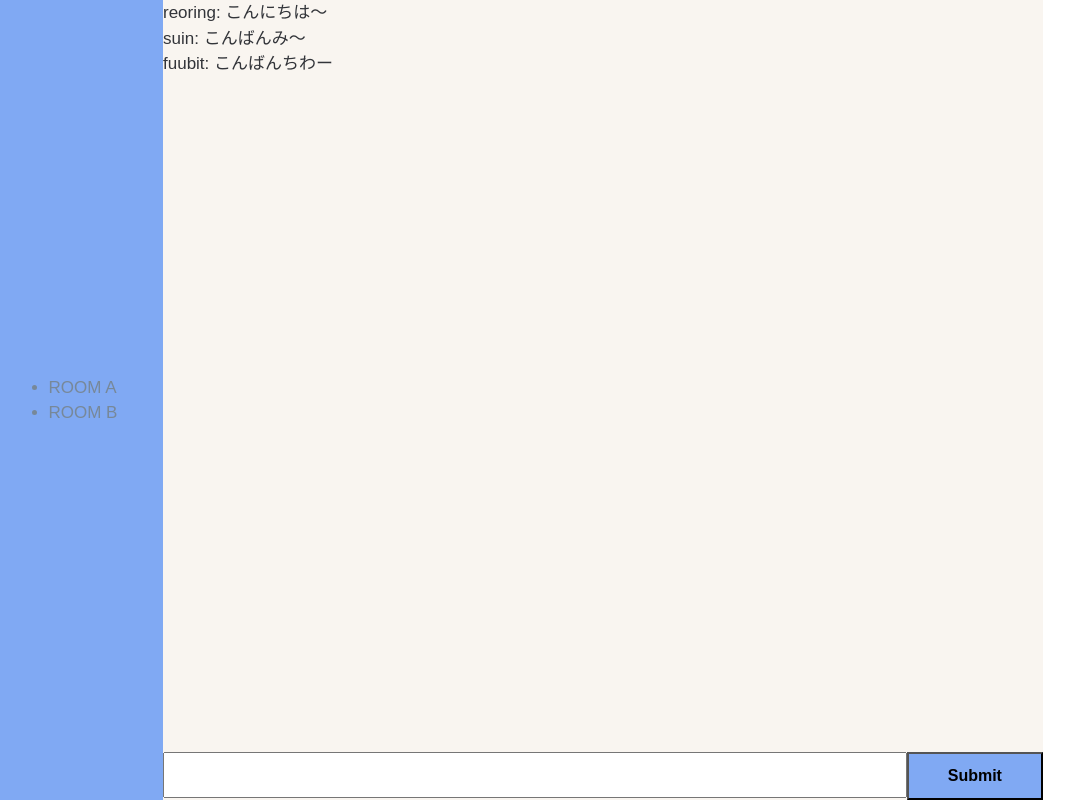
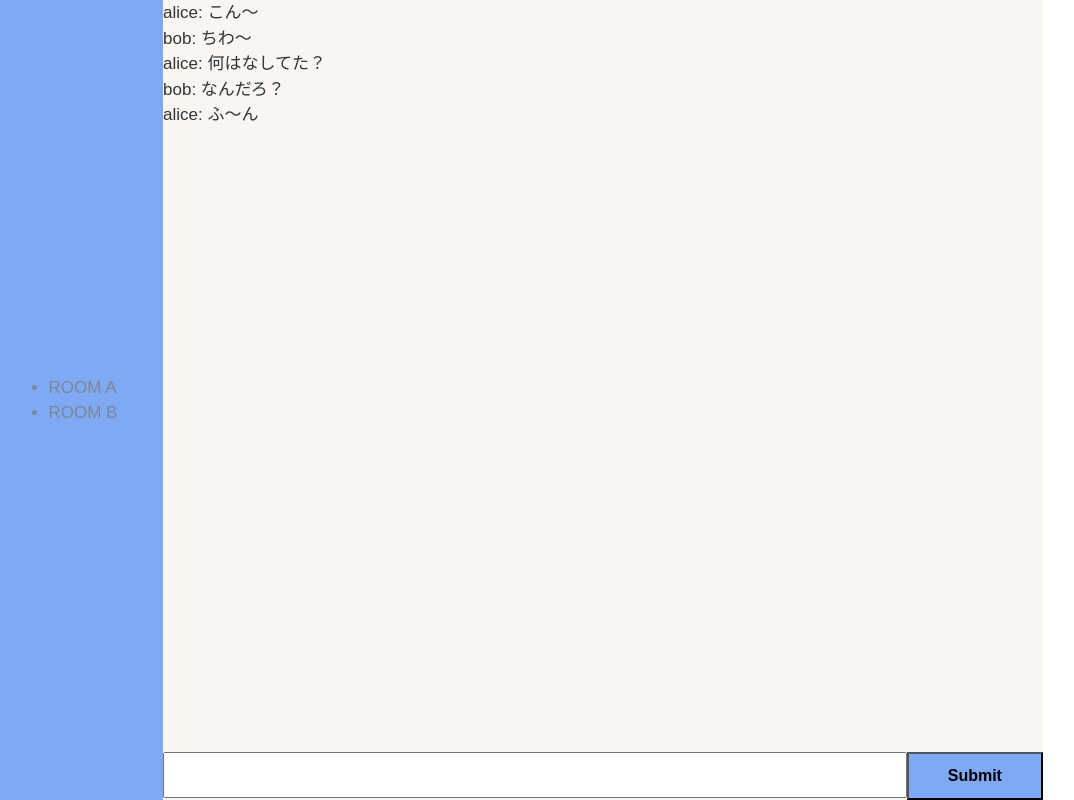
Before and after one commit to yytypescript/sample, a React (Create React App) app: page / in a window 1280 px wide. Shown: the whole page, without its empty margins (37-1111 px from the left). Built offline with nearby package versions, Linux system fonts and the light colour scheme.

Commit message:
メッセージの受信をフェイクAPIで実装

```diff
--- a/src/Chat/Chat.tsx
+++ b/src/Chat/Chat.tsx
@@ -1,16 +1,57 @@
-import React from 'react';
-import { Messages } from './Messages';
-import { Form } from './Form';
+import React, {useEffect, useState} from 'react';
+
+type Message = {
+  messageId: number
+  userName: string
+  text: string
+}
+type Messages = ReadonlyArray<Message>
+
+class FakeMessageAPI {
+  private onMessageListener = (message: Message): void => {
+  }
+
+  async playDummyMessages(): Promise<void> {
+    await new Promise(resolve => setTimeout(resolve, 2000))
+    this.onMessageListener({messageId: 4, userName: 'bob', text: 'なんだろ？'})
+    await new Promise(resolve => setTimeout(resolve, 2000))
+    this.onMessageListener({messageId: 5, userName: 'alice', text: 'ふ〜ん'})
+    await new Promise(resolve => setTimeout(resolve, 2000))
+    this.onMessageListener({messageId: 6, userName: 'alice', text: 'なに話す？'})
+  }
+
+  onMessage(onMessageListener: (message: Message) => void) {
+    this.onMessageListener = onMessageListener
+  }
+}
+const messageAPI = new FakeMessageAPI()
+messageAPI.playDummyMessages()
 
 export const Chat = () => {
+  const [messages, setMessages] = useState<Messages>([
+    {messageId: 1, userName: 'alice', text: 'こん〜'},
+    {messageId: 2, userName: 'bob', text: 'ちわ〜'},
+    {messageId: 3, userName: 'alice', text: '何はなしてた？'},
+  ]);
+
+  useEffect(() => {
+    messageAPI.onMessage(message => {
+      console.log(message)
+      setMessages(messages => messages.concat(message))
+    })
+  })
+
   return (
     <>
       <div className="chatContainer">
         <div className="chatMessages">
-                    <Messages />
+          {messages.map(message => <div key={message.messageId}>{message.userName}: {message.text}</div>)}
         </div>
         <div className="chatForm">
-                    <Form />
+          <div className="chatFormContainer">
+            <input className="chatFormInput" type="text" name="name"/>
+            <input className="chatFormSubmitButton" type="button" value="Submit"/>
+          </div>
         </div>
       </div>
     </>
--- a/src/Chat/Form.tsx
+++ /dev/null
@@ -1,10 +0,0 @@
-import React from 'react';
-
-export const Form = () => {
-    return (
-        <div className="chatFormContainer">
-            <input className="chatFormInput" type="text" name="name" />
-            <input className="chatFormSubmitButton" type="button" value="Submit" />
-        </div>
-    );
-};
--- a/src/Chat/Message.tsx
+++ /dev/null
@@ -1,14 +0,0 @@
-import React from 'react';
-
-type MessageProps = {
-    message: string
-}
-
-export const Message: React.FC<MessageProps> = ({ message }) => {
-    return (
-        <>
-            {message}
-            <br />
-        </>
-    );
-}
--- a/src/Chat/Messages.tsx
+++ /dev/null
@@ -1,12 +0,0 @@
-import React from 'react';
-import { Message } from './Message';
-
-export const Messages = () => {
-    return (
-        <>
-            <Message message="reoring: こんにちは〜" />
-            <Message message="suin: こんばんみ〜" />
-            <Message message="fuubit: こんばんちわー" />
-        </>
-    );
-}
```
Also changed, not shown: 1 other file (tests, documents, lock files or other folders). Lines whose indentation alone changed are shown as unchanged.
